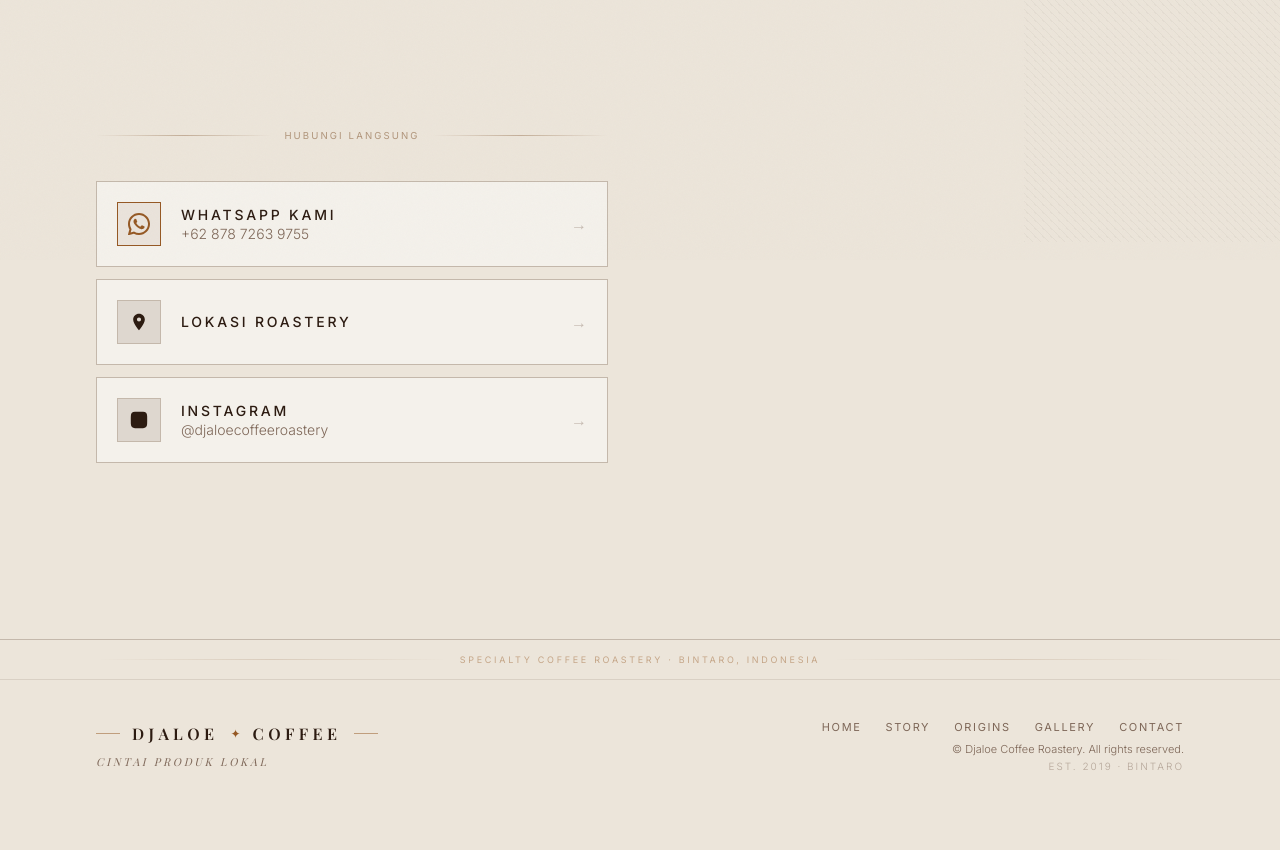
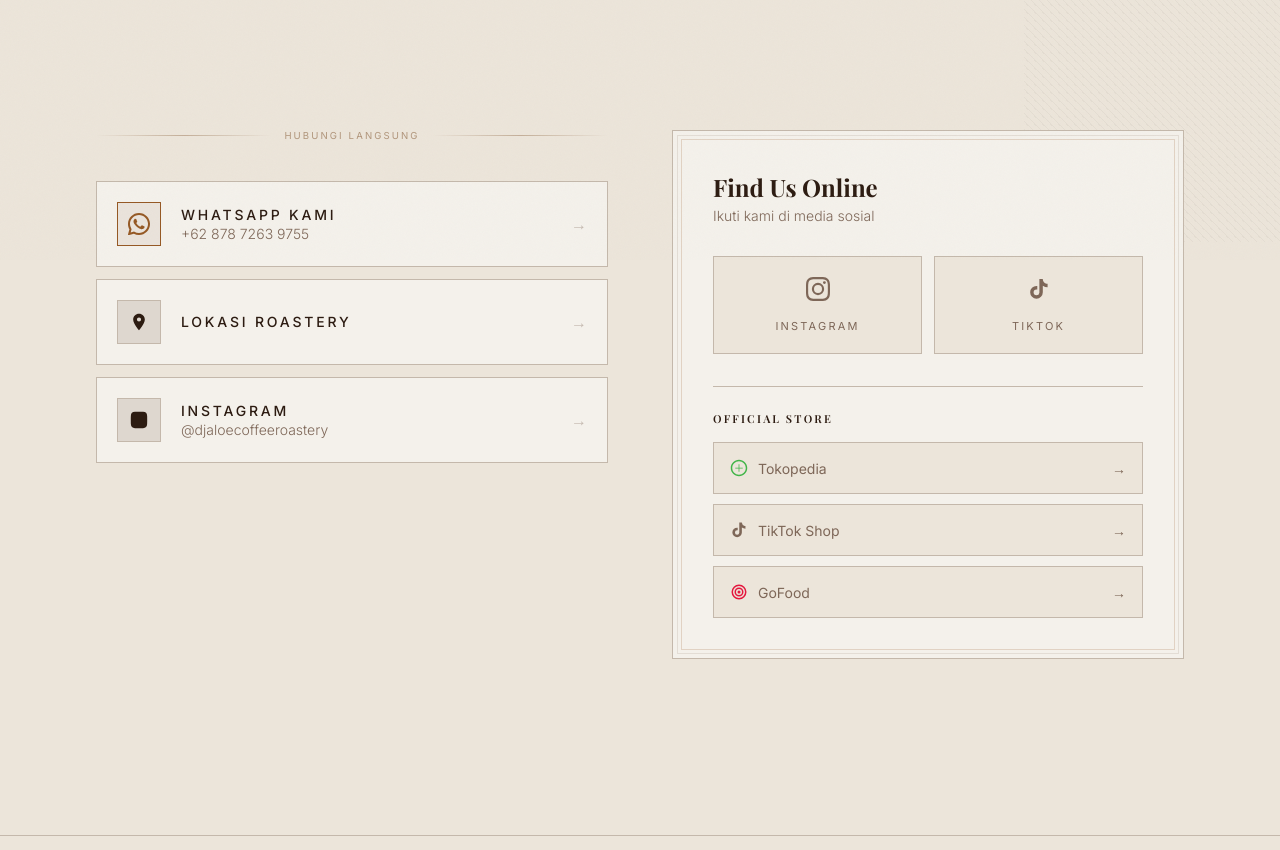
Before and after one commit to faqih101/djaloecofferoastery, a Next.js app: page /contact in a window 1280 px wide. Shown: the part 540-1390 px from the top of the page. Before the commit the page ends 1352 px from the top, so only its background shows below. Built offline with nearby package versions, Linux system fonts and the light colour scheme; no server answers; the database is empty; a web font is replaced by a local one.

Commit message:
gg contact udah

```diff
--- a/app/(site)/contact/page.tsx
+++ b/app/(site)/contact/page.tsx
@@ -149,6 +149,46 @@
                 </a>
               </div>
             </div>
+
+            {/* Right — socials + stores */}
+            <div className="slide-right">
+              <div className="contact-card vf">
+                <h3 className="contact-card-title">Find Us Online</h3>
+                <p className="contact-card-sub">Ikuti kami di media sosial</p>
+                <div className="social-grid">
+                  <a href="https://www.instagram.com/djaloecoffeeroastery" target="_blank" rel="noopener" className="social-item">
+                    <span className="social-icon">
+                      <svg width="24" height="24" viewBox="0 0 24 24" fill="currentColor"><path d="M12 2.163c3.204 0 3.584.012 4.85.07 3.252.148 4.771 1.691 4.919 4.919.058 1.265.069 1.645.069 4.849 0 3.205-.012 3.584-.069 4.849-.149 3.225-1.664 4.771-4.919 4.919-1.266.058-1.644.07-4.85.07-3.204 0-3.584-.012-4.849-.07-3.26-.149-4.771-1.699-4.919-4.92-.058-1.265-.07-1.644-.07-4.849 0-3.204.013-3.583.07-4.849.149-3.227 1.664-4.771 4.919-4.919 1.266-.057 1.645-.069 4.849-.069zM12 0C8.741 0 8.333.014 7.053.072 2.695.272.273 2.69.073 7.052.014 8.333 0 8.741 0 12c0 3.259.014 3.668.072 4.948.2 4.358 2.618 6.78 6.98 6.98C8.333 23.986 8.741 24 12 24c3.259 0 3.668-.014 4.948-.072 4.354-.2 6.782-2.618 6.979-6.98.059-1.28.073-1.689.073-4.948 0-3.259-.014-3.667-.072-4.947-.196-4.354-2.617-6.78-6.979-6.98C15.668.014 15.259 0 12 0zm0 5.838a6.162 6.162 0 100 12.324 6.162 6.162 0 000-12.324zM12 16a4 4 0 110-8 4 4 0 010 8zm6.406-11.845a1.44 1.44 0 100 2.881 1.44 1.44 0 000-2.881z"/></svg>
+                    </span>
+                    <span className="social-lbl">Instagram</span>
+                  </a>
+                  <a href="https://www.tiktok.com/@djaloecoffeeroastery1" target="_blank" rel="noopener" className="social-item">
+                    <span className="social-icon">
+                      <svg width="24" height="24" viewBox="0 0 24 24" fill="currentColor"><path d="M19.59 6.69a4.83 4.83 0 01-3.77-4.25V2h-3.45v13.67a2.89 2.89 0 01-2.88 2.5 2.89 2.89 0 01-2.89-2.89 2.89 2.89 0 012.89-2.89c.28 0 .54.04.79.1V9.01a6.34 6.34 0 00-.79-.05 6.34 6.34 0 00-6.34 6.34 6.34 6.34 0 006.34 6.34 6.34 6.34 0 006.33-6.34V8.69a8.18 8.18 0 004.78 1.52V6.76a4.85 4.85 0 01-1.01-.07z"/></svg>
+                    </span>
+                    <span className="social-lbl">TikTok</span>
+                  </a>
+                </div>
+                <div className="store-sec">
+                  <h4 className="store-title">Official Store</h4>
+                  <div className="store-list">
+                    {[
+                      { href: 'https://tk.tokopedia.com/ZSH5Ws53L/', label: 'Tokopedia', color: '#42b549', path: 'M12 1C5.925 1 1 5.925 1 12s4.925 11 11 11 11-4.925 11-11S18.075 1 12 1zm0 2c4.97 0 9 4.03 9 9s-4.03 9-9 9-9-4.03-9-9 4.03-9 9-9zm-.5 4v4.5H7v1h4.5V17h1v-4.5H17v-1h-4.5V7h-1z' },
+                      { href: 'https://vt.tiktok.com/ZSH5WGEBe/?page=Mall', label: 'TikTok Shop', color: 'currentColor', path: 'M19.59 6.69a4.83 4.83 0 01-3.77-4.25V2h-3.45v13.67a2.89 2.89 0 01-2.88 2.5 2.89 2.89 0 01-2.89-2.89 2.89 2.89 0 012.89-2.89c.28 0 .54.04.79.1V9.01a6.34 6.34 0 00-.79-.05 6.34 6.34 0 00-6.34 6.34 6.34 6.34 0 006.34 6.34 6.34 6.34 0 006.33-6.34V8.69a8.18 8.18 0 004.78 1.52V6.76a4.85 4.85 0 01-1.01-.07z' },
+                      { href: 'https://gofood.link/a/Gx3zyyh', label: 'GoFood', color: '#e4173e', path: 'M12 2a10 10 0 100 20A10 10 0 0012 2zm0 2a8 8 0 110 16A8 8 0 0112 4zm0 2a6 6 0 100 12A6 6 0 0012 6zm0 2a4 4 0 110 8 4 4 0 010-8zm0 2a2 2 0 100 4 2 2 0 000-4z' },
+                    ].map(st => (
+                      <a key={st.label} href={st.href} target="_blank" rel="noopener" className="store-item">
+                        <span className="store-inner">
+                          <svg width="18" height="18" viewBox="0 0 24 24" fill="currentColor" style={{ flexShrink: 0, color: st.color }}><path d={st.path} /></svg>
+                          <span>{st.label}</span>
+                        </span>
+                        <span>→</span>
+                      </a>
+                    ))}
+                  </div>
+                </div>
+              </div>
+            </div>
           </div>
         </div>
       </section>
```
